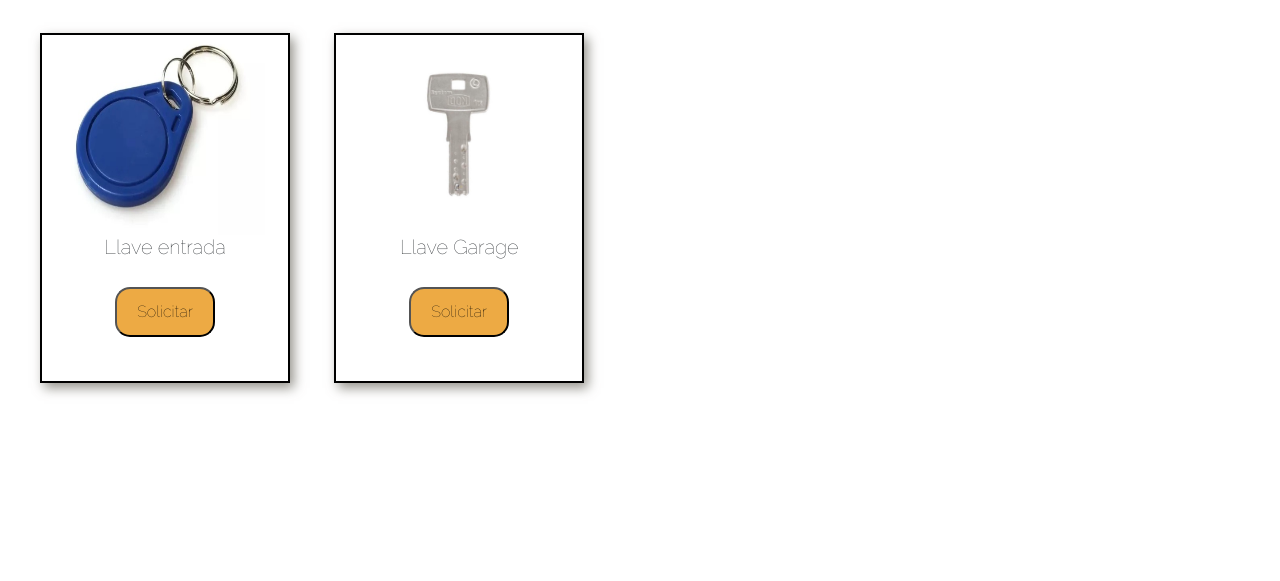
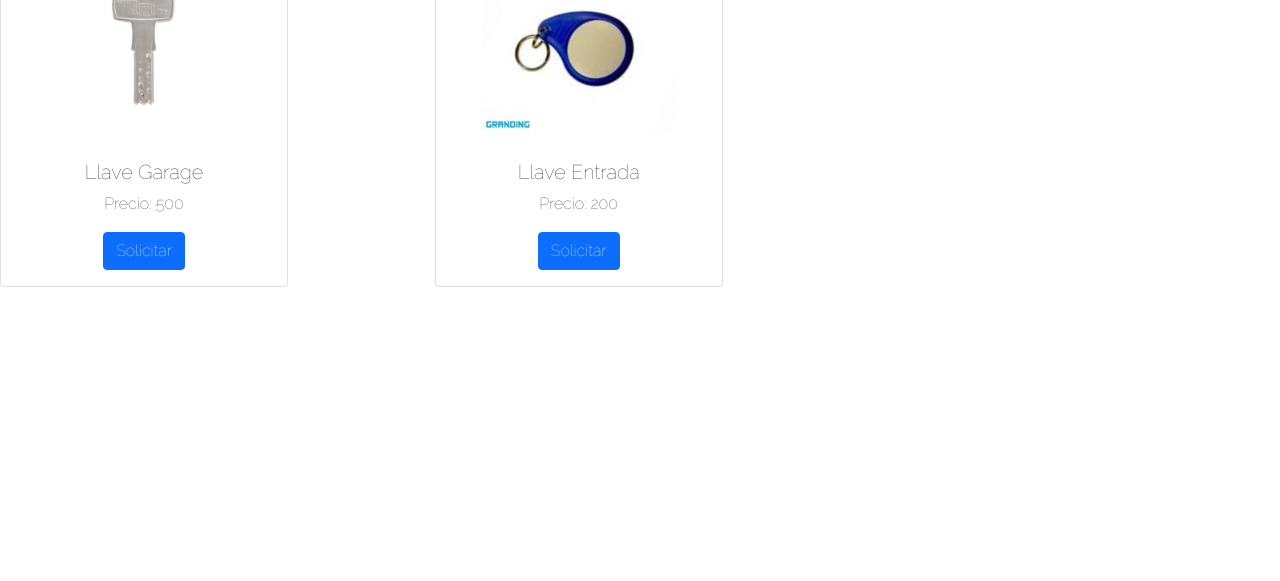
Before and after one commit to mbbujan/js_final, a website: page pages/compras.html in a window 1280 px wide. Shown: the part 219-800 px from the top of the page. Drawn offline with nearby package versions, Linux system fonts and the light colour scheme.

Commit message:
compras con bootstrap y dom

```diff
--- /dev/null
+++ b/js/compras-productos.js
@@ -0,0 +1,31 @@
+class Producto {
+    constructor(nombre, precio, url) {
+        this.nombre = nombre;
+        this.precio = precio;
+        this.url = url;
+    }
+}
+
+const llaveGarage = new Producto("Llave Garage", 500, "../img/llaveGarage.png");
+const llaveEntrada = new Producto("Llave Entrada", 200, "../img/llaveIngreso.jpeg");
+
+
+const arrayProductos = [llaveGarage, llaveEntrada];
+
+const comprasProductos= document.getElementById("comprasProductos");
+
+
+arrayProductos.forEach(producto => {
+    const div = document.createElement("div");
+    div.className = "col-xl-4";
+    div.innerHTML = `<div class="card text-center" style="width: 18rem;">
+                        <img src="${producto.url}" class="card-img-top mx-auto" alt="${producto.nombre}" >
+                        <div class="card-body">
+                            <h5 class="card-title"> ${producto.nombre} </h5>
+                            <p class="card-text"> Precio: ${producto.precio} </p>
+                            <button class="btn btn-primary">Solicitar</button>
+                        </div>
+                    </div>`
+
+    comprasProductos.appendChild(div);
+})
--- a/pages/compras.html
+++ b/pages/compras.html
@@ -16,7 +16,7 @@
       href="https://fonts.googleapis.com/css2?family=Raleway:wght@100&display=swap"
       rel="stylesheet"
     />
-    <link rel="shortcut icon" href="/favicon.ico" type="image/x-icon" />
+    <link rel="shortcut icon" href="../img/favicon.ico" type="image/x-icon" />
     <link rel="icon" href="../img/favicon.ico" type="image/x-icon" />
     <link rel="stylesheet" href="../css/estilos.css" />
 
@@ -84,24 +84,15 @@
     <main>
       <div class="compras">
         <h2>Carrito de Compras</h2>
-        <div class="compras-productos">
-          <img src="../img/llaveIngreso.jpg" alt="Llave Ingreso" />
-          <h3>Llave entrada</h3>
-          <input id="login-boton" type="submit" value="Solicitar" />
-        </div>
-        <div class="compras-productos">
-          <img src="../img/llaveGarage.png" alt="Llave Garage" />
-          <h3>Llave Garage</h3>
-          <input id="login-boton" type="submit" value="Solicitar" />
-        </div>
-
+        <div class="row compras-productos" id="comprasProductos"></div>
+        <script
+          src="https://cdn.jsdelivr.net/npm/bootstrap@5.0.2/dist/js/bootstrap.bundle.min.js"
+          integrity="sha384-MrcW6ZMFYlzcLA8Nl+NtUVF0sA7MsXsP1UyJoMp4YLEuNSfAP+JcXn/tWtIaxVXM"
+          crossorigin="anonymous"
+        ></script>
+        <script src="../js/compras-productos.js"></script>
       </div>
     </main>
     <footer></footer>
-    <script
-      src="https://cdn.jsdelivr.net/npm/bootstrap@5.0.2/dist/js/bootstrap.bundle.min.js"
-      integrity="sha384-MrcW6ZMFYlzcLA8Nl+NtUVF0sA7MsXsP1UyJoMp4YLEuNSfAP+JcXn/tWtIaxVXM"
-      crossorigin="anonymous"
-    ></script>
   </body>
 </html>
--- a/scss/components/_header.scss
+++ b/scss/components/_header.scss
@@ -3,7 +3,7 @@
   font-size: 15px;
   a {
     img {
-      height: 150px;
+      height: 250px;
     }
   }
   h1 {
@@ -16,7 +16,7 @@
   .menu-logo {
     a {
       img {
-        height: 150px;
+        height: 100px;
       }
     }
   }
--- a/scss/components/_main.scss
+++ b/scss/components/_main.scss
@@ -49,8 +49,13 @@
   h2 {
     text-align: center;
   }
-
-  .compras-productos {
+.compras-productos{
+  img {
+    width: 200px;
+    height: 200px;
+  }
+}
+ /*  .compras-productos {
     margin-left: 40px;
     margin-top: 40px;
     width: 250px;
@@ -84,5 +89,5 @@
       background-color: map-get($boton-compras, color-fondo);
       transition: map-get($boton-compras, tiempo-animacion);
     }
-  }
+  }*/
 }
```
Also changed, not shown: css/estilos.css, img/llaveIngreso.jpeg (added), img/llaveIngreso.jpg (deleted), img/logo v.jpg (added), img/logo.jpg.
